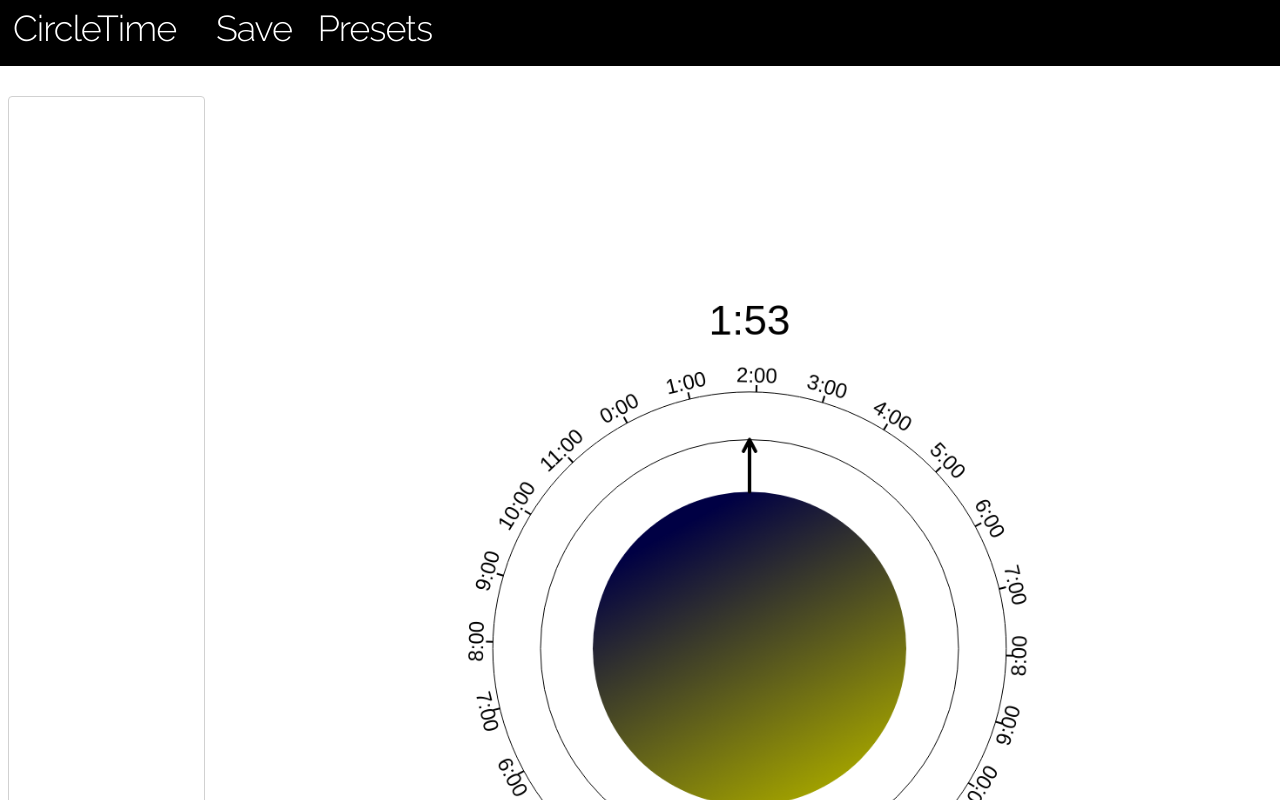
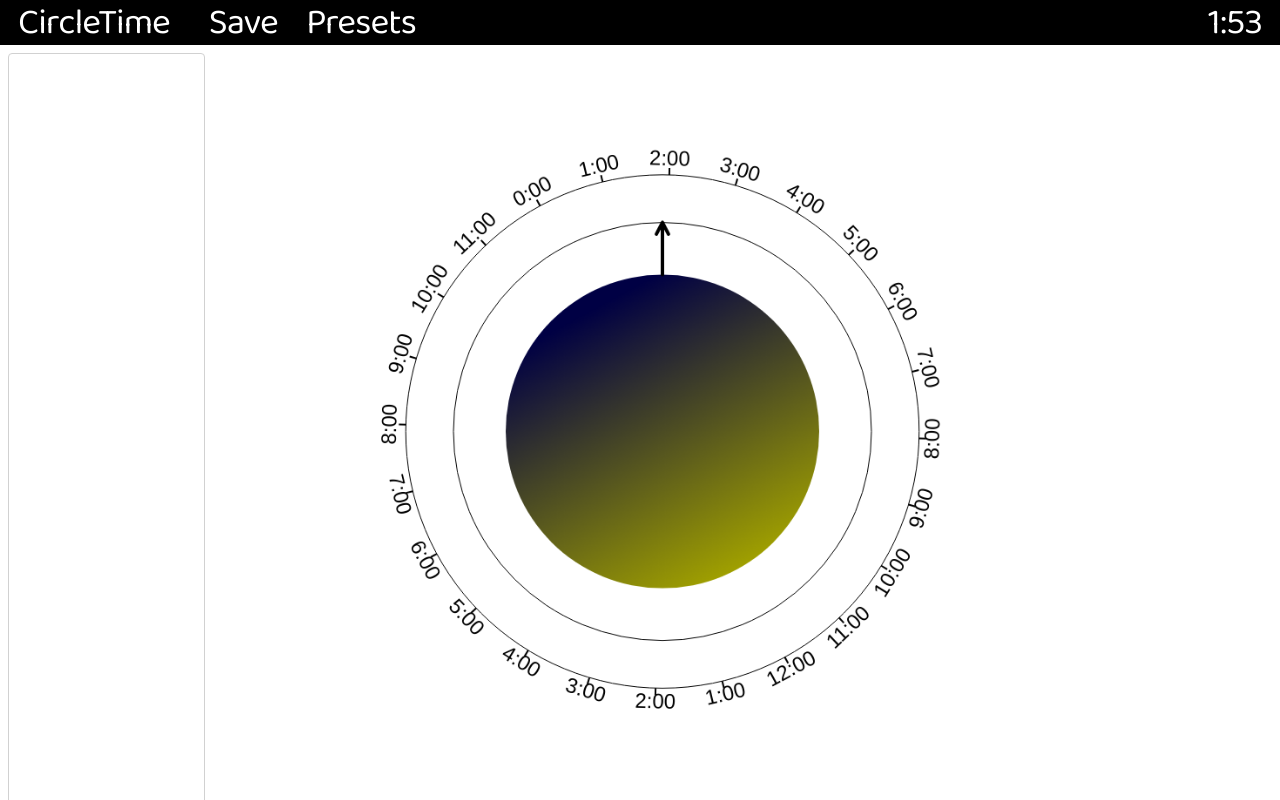
Before and after one commit to briankardon/CircleTime, a plain HTML site: page source/index.html in a window 1280 px wide. Shown: the top 800 px of the page. Drawn offline with nearby package versions, Linux system fonts and the light colour scheme.

Commit message:
Improved navbar styling, moved clock to navbar
Also changed font

```diff
--- a/source/css/main.css
+++ b/source/css/main.css
@@ -2,33 +2,39 @@
 /* Page content invisible at first during splash */
 #content {
    display: none;
-   padding-top: 7%;
+   padding-top: 45px;
+}
+
+#current-time {
+  float: right;
 }
 
 .buttonish {
   cursor: default;
   caret-color: transparent;
+  transition-duration: 0.25s;
 }
 .buttonish:hover {
   background-color: #c0c0c0;
 }
 .dropdown-menu {
   display: inline;
-  position: absolute;
+  position: relative;
 }
 .dropdown-content {
   z-index: 200;
-  position: relative;
-  top: 0px;
-  right: 0px;
+  /* position: relative; */
+  /* top: 0px; */
+  /* right: 0px; */
   padding: 0px;
   margin: 0px;
+  display: block;
 }
 .dropdown-button {
   display: inline;
   position: relative;
 }
-.dropdown-menu:hover .dropdown-contents {
+.dropdown-menu:hover > .dropdown-contents {
   display: block;
 }
 .dropdown-contents {
@@ -38,13 +44,16 @@
   border-radius: 5px;
   padding: 2px 2px;
   display: none;
+  position: absolute;
+  left: 0;
+  white-space: nowrap;
 }
 button.dropdown-action,
 h3.dropdown-action,
 svg.dropdown-action {
   background-color: #f0f0f0;
   margin: 0px;
-  display: inline;
+  display: inline-block;
   border-radius: 5px;
   padding: 0px 10px;
   vertical-align: middle;
@@ -60,13 +69,14 @@ svg.dropdown-action.mini {
   height: 1em;
   vertical-align: middle;
   border-radius: 5px;
-  float: right;
+  display: inline-block;
+  /* float: right; */
 }
 
 .floating-menu {
   background: black;
-  padding: 5px;
-  height: 7%;
+  /* padding: 5px; */
+  height: 45px;
   width: 100%;
   z-index: 100;
   position: fixed;
@@ -75,7 +85,7 @@ svg.dropdown-action.mini {
 }
 
 .floating-content {
-  display: inline;
+  display: inline-block;
   color: white;
   margin: 0 0.5em;
 }
@@ -146,7 +156,7 @@ Removes the underline with text decoration = none.*/
   padding: 3px 3px;
   text-decoration: none;
   font-size: 100%;
-  font-family: "Raleway";
+  /* font-family: "Raleway"; */
 }
 
 label {
--- a/source/css/skeleton.css
+++ b/source/css/skeleton.css
@@ -124,7 +124,7 @@ body {
   font-size: 1.5em; /* currently ems cause chrome bug misinterpreting rems on body element */
   line-height: 1.6;
   font-weight: 400;
-  font-family: "Raleway", "HelveticaNeue", "Helvetica Neue", Helvetica, Arial, sans-serif;
+  font-family: "Baloo 2", "HelveticaNeue", "Helvetica Neue", Helvetica, Arial, sans-serif;
   color: #222; }
 
 
--- a/source/index.html
+++ b/source/index.html
@@ -7,20 +7,21 @@
 	<script src="https://ajax.googleapis.com/ajax/libs/jqueryui/1.12.1/jquery-ui.min.js"></script>
   <script src='js/spectrum.js'></script>
 	<script id="mainjs" src="js/main.js?1.23"></script>
-	<link href='https://fonts.googleapis.com/css?family=Raleway:400,300,600' rel='stylesheet' type='text/css'>
+	<link href='https://fonts.googleapis.com/css?family=Baloo 2:400,300,600' rel='stylesheet' type='text/css'>
   <link rel="stylesheet" href="css/skeleton.css">
   <link rel="stylesheet" href="css/main.css">
 </head>
 <body>
-	<nav class="floating-menu">
+	<div class="floating-menu">
 		<h3 class="floating-content">CircleTime</h3>
 		<h3 id="save-preset" class="floating-content buttonish">Save</h3>
-		<span class="dropdown-menu floating-content">
+		<div class="dropdown-menu floating-content">
 			<h3 class="dropdown-button buttonish">Presets</h3>
 			<div id="preset-list" class="dropdown-contents">
 			</div>
-		</span>
-	</nav>
+		</div>
+		<h3 id="current-time" class="floating-content"></h3>
+	</div>
 	<div id="content">
     <div class="main">
 			<div class="row">
--- a/source/js/main.js
+++ b/source/js/main.js
@@ -184,10 +184,11 @@ function saveSchedule(presetName) {
     presetName = '|schedule|';
     id = presetName;
   } else {
-    createPresetElement(presetName);
+    // createPresetElement(presetName);
     id = presetNameToId(presetName);
   }
 	localStorage.setItem(id, $('#schedule').val());
+  repopulatePresetMenu();
 }
 
 function repopulatePresetMenu() {
@@ -505,8 +506,8 @@ function notify() {
 
 // *************** CANVAS FUNCTIONS ******************
 
-var cx = 600;
-var cy = 600;
+var cx = 500;
+var cy = 400;
 var r1 = 200;
 var r2 = 300;
 var dx = 0;
@@ -799,17 +800,21 @@ function labelTimes() {
 }
 
 function drawTimeHeader() {
+
 	let seconds = getSecondsSinceMidnight();
 	let timeStamp = secondsToTimeString(seconds);
 	if (Math.floor(seconds) % 2 == 0) {
 		timeStamp = timeStamp.replace(':', ' ');
 	}
-	drawCtx.save();
-	drawCtx.font = fontSize*2 + 'px Arial';
-	let mt = drawCtx.measureText(timeStamp);
-	let y = -(r2 + 40*(Math.pow(2, -zoom)) + 40 / Math.pow(zoom, 0.4));
-	drawCtx.fillText(timeStamp, -mt.width/2, y);
-	drawCtx.restore();
+
+  $('#current-time').html(timeStamp);
+
+	// drawCtx.save();
+	// drawCtx.font = fontSize*2 + 'px Arial';
+	// let mt = drawCtx.measureText(timeStamp);
+	// let y = -(r2 + 40*(Math.pow(2, -zoom)) + 40 / Math.pow(zoom, 0.4));
+	// drawCtx.fillText(timeStamp, -mt.width/2, y);
+	// drawCtx.restore();
 }
 
 function updateCanvas() {
```
